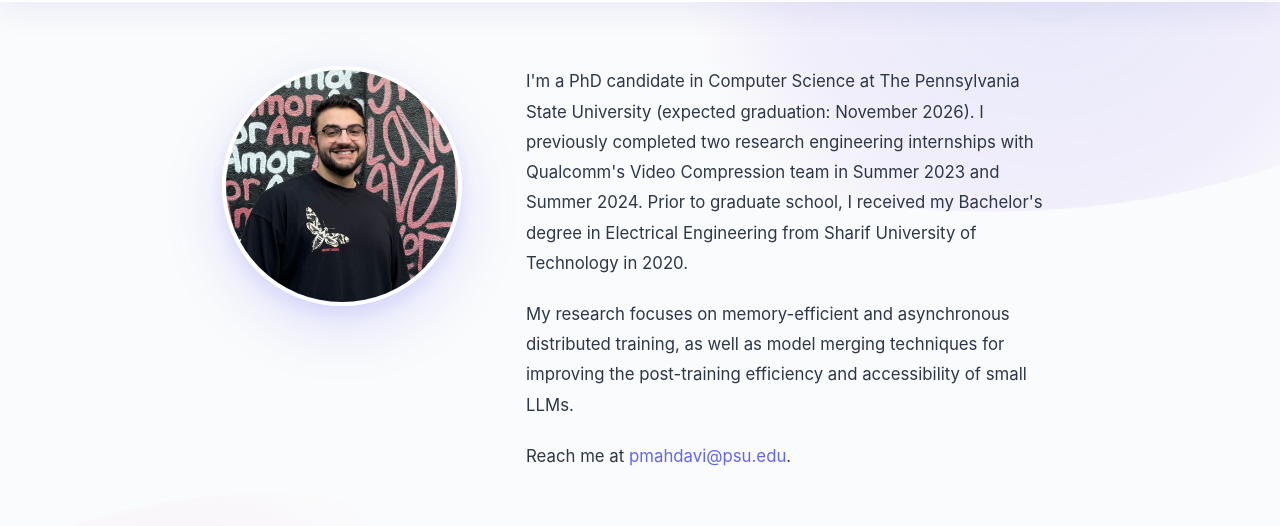
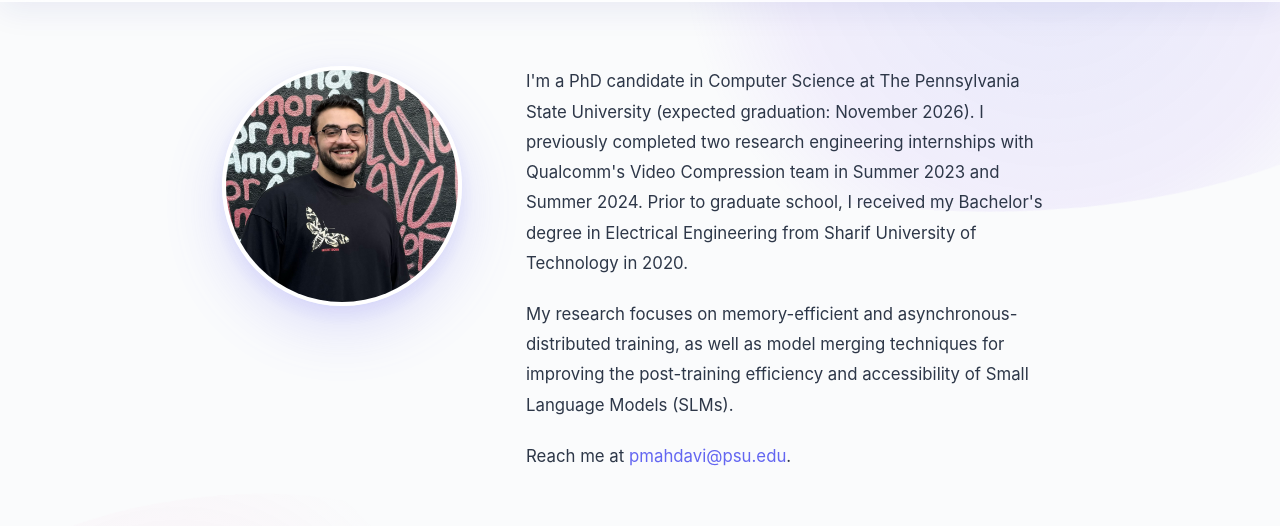
Before and after one commit to pmahdavi/pmahdavi.github.io, a plain HTML site: page index.html in a window 1280 px wide. Shown: the part 75-601 px from the top of the page. Drawn offline with Linux system fonts and the light colour scheme.

Commit message:
Update research focus: use 'asynchronous-distributed' and 'Small Language Models (SLMs)'

```diff
--- a/index.html
+++ b/index.html
@@ -26,7 +26,7 @@
                 <div class="bio">
                     <div class="bio-first-person">
                         <p>I'm a PhD candidate in Computer Science at The Pennsylvania State University (expected graduation: November 2026). I previously completed two research engineering internships with Qualcomm's Video Compression team in Summer 2023 and Summer 2024. Prior to graduate school, I received my Bachelor's degree in Electrical Engineering from Sharif University of Technology in 2020.</p>
-                        <p>My research focuses on memory-efficient and asynchronous distributed training, as well as model merging techniques for improving the post-training efficiency and accessibility of small LLMs.</p>
+                        <p>My research focuses on memory-efficient and asynchronous-distributed training, as well as model merging techniques for improving the post-training efficiency and accessibility of Small Language Models (SLMs).</p>
                         <p>Reach me at <a href="mailto:pmahdavi@psu.edu">pmahdavi@psu.edu</a>.</p>
                     </div>
                 </div>
```
